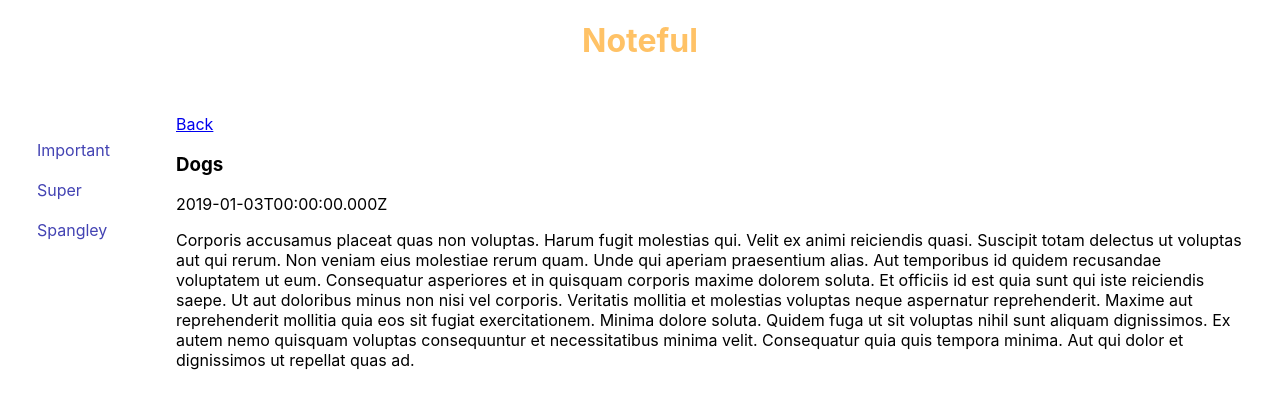
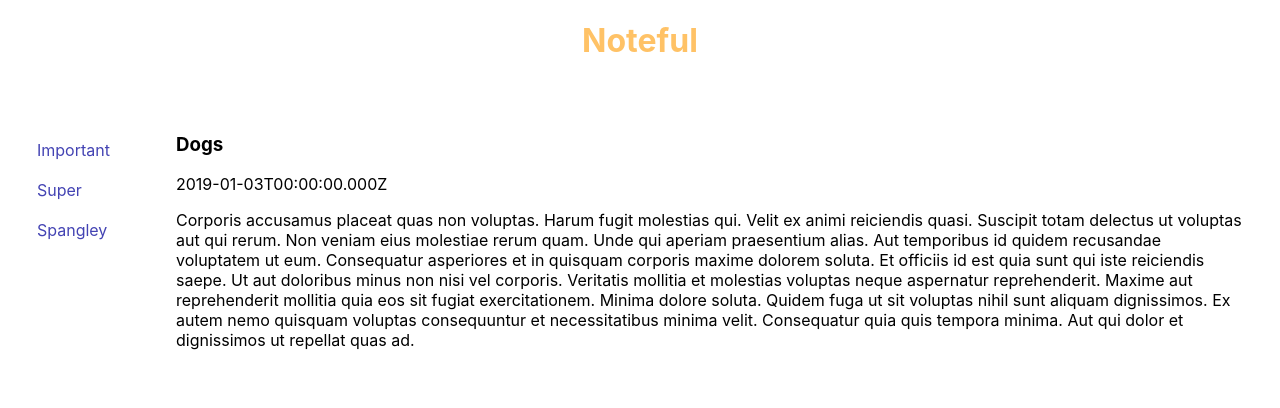
Before and after one commit to thinkful-ei-armadillo/jonathan-chris-noteful-refactor, a React (Create React App) app: page /note/cbc787a0-ffaf-11e8-8eb2-f2801f1b9fd1 in a window 1280 px wide. Shown: the top 408 px of the page. Built offline with nearby package versions, Linux system fonts and the light colour scheme.

Commit message:
add some refactor of Note, add NoteContext, add FolderContext

```diff
--- a/src/App.js
+++ b/src/App.js
@@ -3,15 +3,16 @@ import Folder from './components/Folder';
 import Main from './components/Main';
 import Note from './components/Note';
 import Sidebar from './components/Sidebar';
+import NoteContext from './NoteContext';
 import store from './store'
 import { Route, Link } from 'react-router-dom';
+import './App.css';
 
-import './App.css';
 
 class App extends Component {
   state = {
     notes: store.notes,
-    folders: store.folders
+    folders: store.folders,
   }
 
   showInitialPage = (e) => {
@@ -27,7 +28,7 @@ class App extends Component {
   showNote = (e) => {
     let noteId = this.state.notes.find(n => n.id === e.match.params.noteId);
 
-    return <Note note={noteId} notes={this.state.notes} />
+    return <Note note={noteId} />
   }
 
   render() {
@@ -41,7 +42,15 @@ class App extends Component {
 
         <div className="notefulContainer">
           <Sidebar state={this.state} setFolder={this.setFolder} />
-          <Route path='/note/:noteId' render={this.showNote} />
+
+          <NoteContext.Provider value={{
+            notes: this.state.notes,
+            setNotes: notes => this.setState({notes})
+          }}
+          >
+            <Route path='/note/:noteId' render={this.showNote} />
+          </NoteContext.Provider>
+
           <Route path='/folders/:foldersId' render={this.showFolder} />
           <Route exact path='/' render={this.showInitialPage} />
         </div>
--- /dev/null
+++ b/src/NoteContext.js
@@ -0,0 +1,8 @@
+import React from 'react';
+
+const NoteContext = React.createContext({
+  notes: [],
+  setNotes: () => {}
+})
+
+export default NoteContext;
--- a/src/components/Folder.js
+++ b/src/components/Folder.js
@@ -4,6 +4,7 @@ import { Link } from 'react-router-dom';
 class Folder extends Component {
 
   render() {
+
     let notes = this.props.notes
       .filter(n => n.folderId === this.props.folder.id)
       .map(n => {
--- a/src/components/Main.js
+++ b/src/components/Main.js
@@ -7,11 +7,13 @@ export default function Main(props) {
     console.log('MAIN PROPS: ', props);
 
     let notes = props.notes.map(n => {
+
       return (
         <li key={n.id}>
           <Link to={`/note/${n.id}`}>{n.name}</Link>
           <p>{n.modified}</p>
         </li>
+
       );
     });
 
--- a/src/components/Note.js
+++ b/src/components/Note.js
@@ -1,13 +1,19 @@
 import React from 'react';
 import { Link } from 'react-router-dom';
+import NoteContext from '../NoteContext';
 
-export default function Note(props) {
-  return (
-    <div>
-      <Link to={`/folders/${props.note.folderId}`}>Back</Link>
-      <h3>{props.note.name}</h3>
-      <p>{props.note.modified}</p>
-      <p>{props.note.content}</p>
-    </div>
-  )
+export default class Note extends React.Component {
+  static contextType = NoteContext;
+  render() {
+    const { notes } = this.context
+    console.log(notes, this.props)
+    return (
+      <div>
+        <h3>{this.props.note.name}</h3>
+        <p>{this.props.note.modified}</p>
+        <p>{this.props.note.content}</p>
+      </div>
+    )
+  }
+
 }
```
Also changed, not shown: src/FolderContext.js (added, +8 -0 lines).
